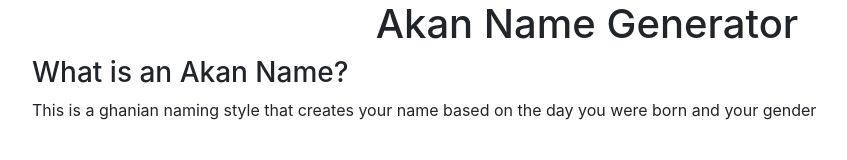
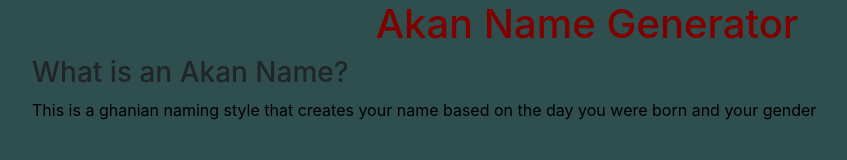
Before and after one commit to hanskiunga/AKAN-Generator, a plain HTML site: page index.html in a window 1280 px wide. Shown: the whole page, without its empty margins (53-900 px from the left). Drawn offline with nearby package versions, Linux system fonts and the light colour scheme.

Commit message:
Add background color, style h1 and p elements

```diff
--- a/css/styles.css
+++ b/css/styles.css
@@ -1,3 +1,10 @@
+body {
+    background-color: darkslategray;
+}
 h1{
     text-align: center;
+    color: maroon;
 }
+p{
+    color: black;
+}
```
